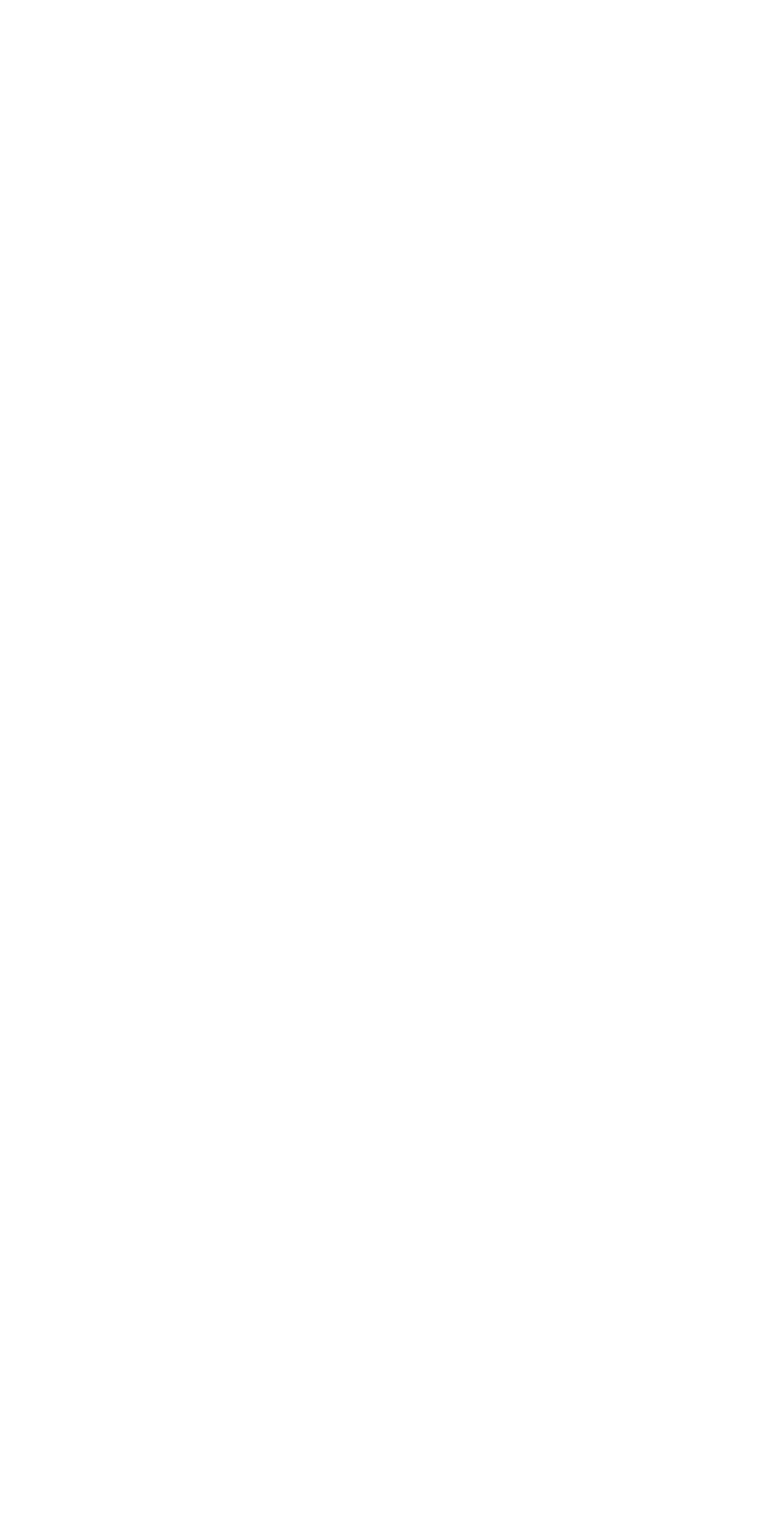
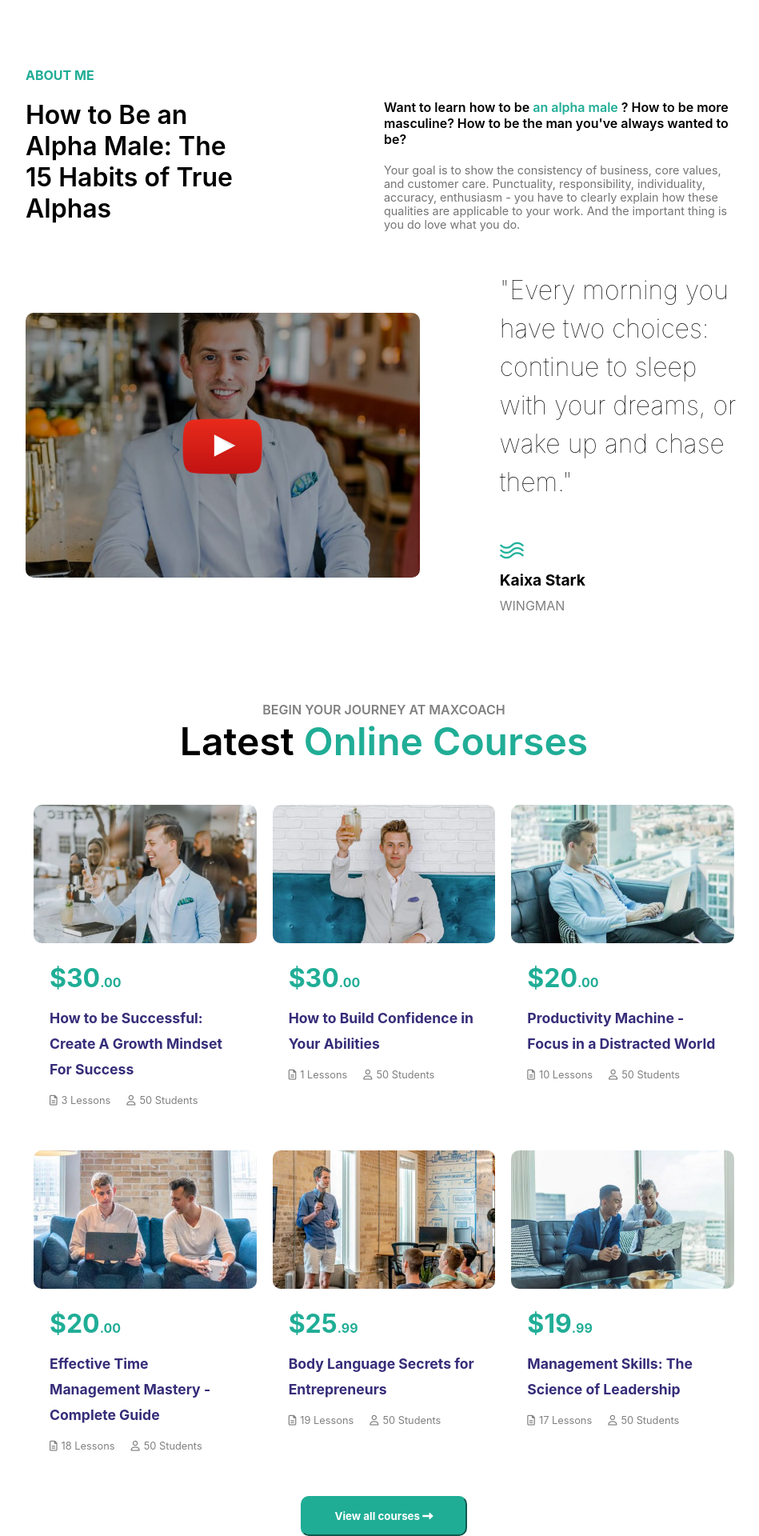
Before and after one commit to AbdelhamidAyadi/proj-html-vuejs, a Vue app: page / in a window 1280 px wide. Shown: the part 869-2789 px from the top of the page at 80% size, without its empty margins (160-1109 px from the left). Before the commit the page ends 903 px from the top, so only its background shows below. Built offline with nearby package versions, Linux system fonts and the light colour scheme.

Commit message:
About me + Online Course sections

```diff
--- a/src/App.vue
+++ b/src/App.vue
@@ -6,6 +6,8 @@
     </header>
     <main>
       <StatisticsComp/>
+      <AboutMeComp/>
+      <OnlineCoursesComp/>
     </main>
   </div>
 </template>
@@ -14,13 +16,17 @@
 import NavComp from './components/NavComp.vue'
 import HomePageComp from './components/HomePageComp.vue'
 import StatisticsComp from './components/StatisticsComp.vue'
+import AboutMeComp from './components/AboutMeComp.vue'
+import OnlineCoursesComp from './components/OnlineCoursesComp.vue'
 
 export default {
   name: 'App',
   components: {
     NavComp,
     HomePageComp,
-    StatisticsComp
+    StatisticsComp,
+    AboutMeComp,
+    OnlineCoursesComp,
   }
 }
 </script>
--- /dev/null
+++ b/src/components/AboutMeComp.vue
@@ -0,0 +1,145 @@
+<template>
+  <div class="aboutme_container">
+    <div class="section_title">ABOUT ME</div>
+
+    <div class="description_container">
+      <div class="title">
+        How to Be an Alpha Male: The 15 Habits of True Alphas
+      </div>
+      <div class="description">
+        <div>
+          Want to learn how to be <span>an alpha male</span> ? How to be more masculine? How to be the man you've always
+          wanted to be?
+        </div>
+        <div>
+          Your goal is to show the consistency of business, core values, and customer care. Punctuality, responsibility,
+          individuality, accuracy, enthusiasm - you have to clearly explain how these qualities are applicable to your
+          work. And the important thing is you do love what you do.
+        </div>
+      </div>
+    </div>
+
+    <div class="video_container">
+      <div class="video">
+        <img class="video_thumbnail" src="../assets/img/home-movation-video-poster-670x450.jpg" alt="">
+        <img class="youtube_logo" src="../assets/img/icon-youtube-play.png" alt="">
+      </div>
+      <div class="quote_container">
+        <div class="quote">
+          "Every morning you have two choices: continue to sleep with your dreams, or wake up and chase them."
+        </div>
+        <div class="credits">
+          <img src="../assets/img/home-movation-shape-01.png" alt="">
+          <div>Kaixa Stark</div>
+          <div>WINGMAN</div>
+        </div>
+      </div>
+    </div>
+
+  </div>
+</template>
+
+<script>
+  export default {
+    name: 'AboutMeComp',
+
+  }
+</script>
+
+<style scoped lang="scss">
+  .aboutme_container {
+    padding: 0 15%;
+    margin: 100px 0;
+
+    .section_title {
+      color: #20ad96;
+      font-weight: bold;
+      margin-bottom: 20px;
+    }
+
+    .description_container {
+      display: flex;
+      margin-bottom: 50px;
+
+      .title {
+        width: 50%;
+        font-size: 2rem;
+        padding-right: 20%;
+        font-weight: 600;
+      }
+
+      .description {
+        width: 50%;
+
+        div:first-of-type {
+          font-weight: 600;
+          margin-bottom: 20px;
+
+          span {
+            color: #20ad96;
+          }
+        }
+
+        div:nth-of-type(2) {
+          font-size: 0.9rem;
+          color: rgb(116, 116, 116);
+        }
+      }
+    }
+
+    .video_container {
+      display: flex;
+      align-items: center;
+      margin: 50px 0;
+
+      .video {
+        display: inline-block;
+        width: 55%;
+        position: relative;
+
+        .video_thumbnail {
+          border-radius: 10px;
+          filter: brightness(70%);
+          height: 100%;
+          width: 100%;
+        }
+
+        .youtube_logo {
+          position: absolute;
+          right: 50%;
+          top: 50%;
+          bottom: 50%;
+          left: 50%;
+          transform: translate(-50%, -50%);
+
+
+        }
+
+      }
+      .quote_container{
+        width: 45%;
+        padding-left:100px;
+        .quote{
+          font-size: 2rem;
+          line-height: 3rem;
+          font-weight: lighter;
+          margin-bottom: 50px;
+        }
+        .credits{
+          > * {
+            padding-bottom: 10px;
+          }
+          div:first-of-type{
+            font-weight: bolder;
+            font-size: 1.2rem;
+          }
+          div:nth-of-type(2){
+            color: grey;
+          }
+        }
+      }
+
+    }
+
+  }
+</style>
--- /dev/null
+++ b/src/components/OnlineCoursesComp.vue
@@ -0,0 +1,188 @@
+<template>
+  <div class="onlineCourses_container">
+    <div class="title_container">
+      <div>BEGIN YOUR JOURNEY AT MAXCOACH</div>
+      <div>Latest <span>Online Courses</span></div>
+    </div>
+    <div class="courses_container">
+      <div v-for="( element , index ) in courses" :key="index" class="course">
+        <div>
+          <img :src="element.image" :alt="element.name + 'thumbnail'">
+        </div>
+        <div class="course_details">
+          <div>
+            <span>${{element.priceDollars}}</span>{{element.priceCents}}
+          </div>
+          <div>
+            {{element.name}}
+          </div>
+          <div>
+            <span><i class="fa-regular fa-file-lines"></i>{{element.lessons}} Lessons</span>
+            <span><i class="fa-regular fa-user"></i>{{element.students}} Students</span>
+          </div>
+        </div>
+      </div>
+    </div>
+    <div>
+      <button>
+                View all courses
+                <i class="fa-solid fa-right-long"></i>
+            </button>
+    </div>
+  </div>
+</template>
+
+<script>
+  export default {
+    name: 'OnlineCoursesComp',
+    props: {},
+    data() {
+      return {
+        courses: [{
+            name: "How to be Successful: Create A Growth Mindset For Success",
+            image: require('../assets/img/motivation-course-06-480x298.jpg'),
+            priceDollars: "30",
+            priceCents: ".00",
+            lessons: "3",
+            students: "50"
+          },
+          {
+            name: "How to Build Confidence in Your Abilities",
+            image: require('../assets/img/motivation-course-05-480x298.jpg'),
+            priceDollars: "30",
+            priceCents: ".00",
+            lessons: "1",
+            students: "50"
+          },
+          {
+            name: " Productivity Machine - Focus in a Distracted World",
+            image: require('../assets/img/motivation-course-04-480x298.jpg'),
+            priceDollars: "20",
+            priceCents: ".00",
+            lessons: "10",
+            students: "50"
+          },
+          {
+            name: "Effective Time Management Mastery - Complete Guide",
+            image: require('../assets/img/motivation-course-03-480x298.jpg'),
+            priceDollars: "20",
+            priceCents: ".00",
+            lessons: "18",
+            students: "50"
+          },
+          {
+            name: "Body Language Secrets for Entrepreneurs",
+            image: require('../assets/img/motivation-course-02-480x298.jpg'),
+            priceDollars: "25",
+            priceCents: ".99",
+            lessons: "19",
+            students: "50"
+          },
+          {
+            name: "Management Skills: The Science of Leadership",
+            image: require('../assets/img/motivation-course-01-480x298.jpg'),
+            priceDollars: "19",
+            priceCents: ".99",
+            lessons: "17",
+            students: "50"
+          }
+
+        ]
+      }
+    }
+  }
+</script>
+
+<style scoped lang="scss">
+  .onlineCourses_container {
+    padding: 0 15%;
+    text-align: center;
+  }
+
+  .title_container {
+    margin-bottom: 50px;
+
+    div:first-of-type {
+      color: grey;
+      font-weight: 600;
+    }
+
+    div:nth-of-type(2) {
+      font-size: 3rem;
+      font-weight: 600;
+
+      span {
+        color: #20ad96;
+      }
+    }
+  }
+
+  .courses_container {
+    display: flex;
+    flex-wrap: wrap;
+
+
+    .course {
+      width: calc(100%/3);
+      padding: 0 10px;
+      padding-bottom: 20px;
+
+      img {
+        width: 100%;
+        height: 100%;
+        border-radius: 10px;
+      }
+
+      .course_details {
+        >* {
+          padding-bottom: 15px;
+        }
+
+        div:first-of-type {
+          color: #20ad96;
+          font-weight: bold;
+
+          span:first-of-type {
+            font-size: 2rem;
+
+          }
+        }
+
+        div:nth-of-type(2) {
+          font-size: 1.1rem;
+          font-weight: bold;
+          line-height: 2rem;
+          color: #362d79;
+        }
+
+        div:nth-of-type(3) {
+          color: gray;
+          font-size: 0.8rem;
+          span{
+            padding-right: 20px;
+            i{
+              padding-right: 5px
+            }
+          }
+        }
+
+        padding: 20px;
+        text-align: left;
+      }
+
+    }
+  }
+  button {
+            padding: 15px 40px;
+            border-radius: 10px;
+            border-color:#20ad96;
+            background: #20ad96;
+            color: white;
+            font-weight: bold;
+            &:hover{
+
+                background: #2ab7a0b0;;
+            }
+
+        }
+</style>
--- a/src/components/StatisticsComp.vue
+++ b/src/components/StatisticsComp.vue
@@ -36,6 +36,7 @@
 <style scoped lang="scss">
     .statistics_container {
         padding: 0 15%;
+        margin: 50px 0;
         display: flex;
         justify-content: space-around;
         margin-bottom: 50px;
```
